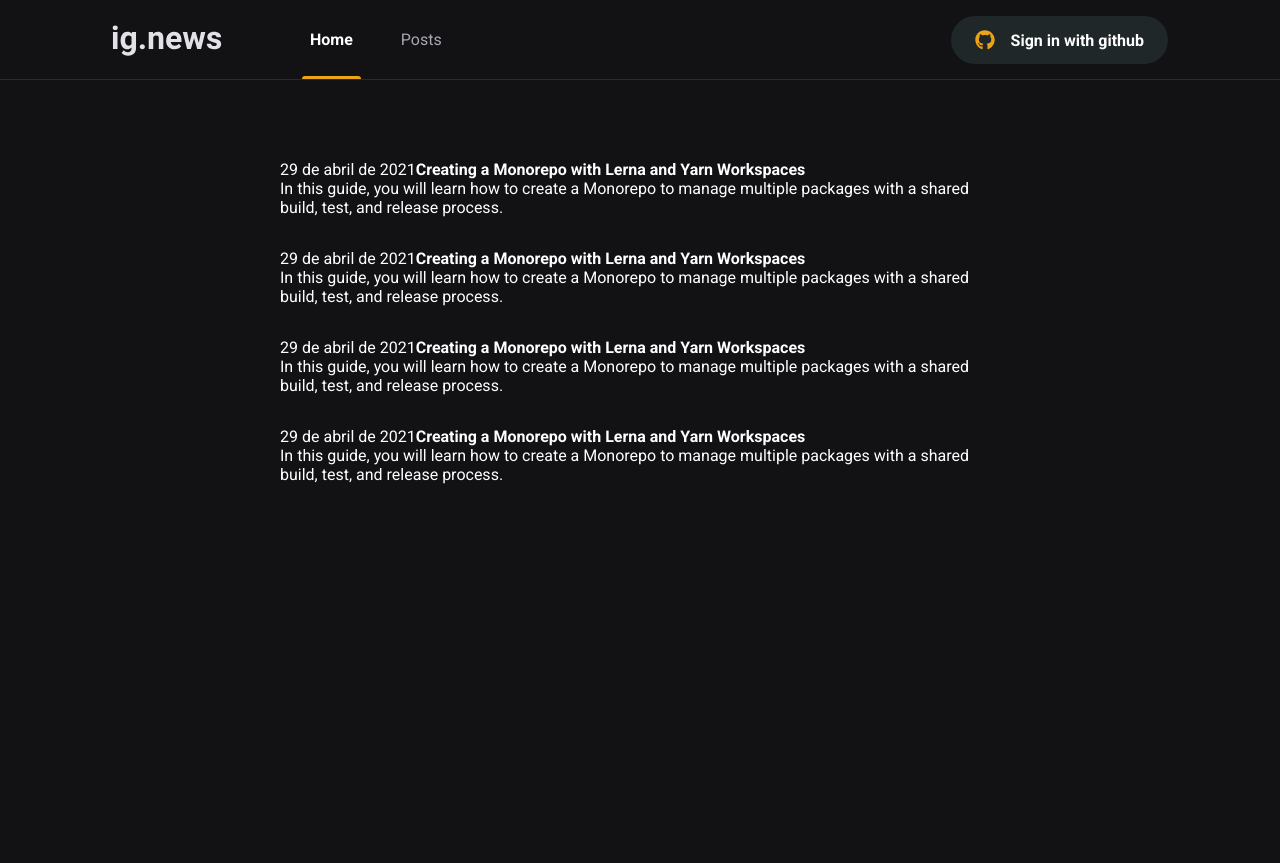
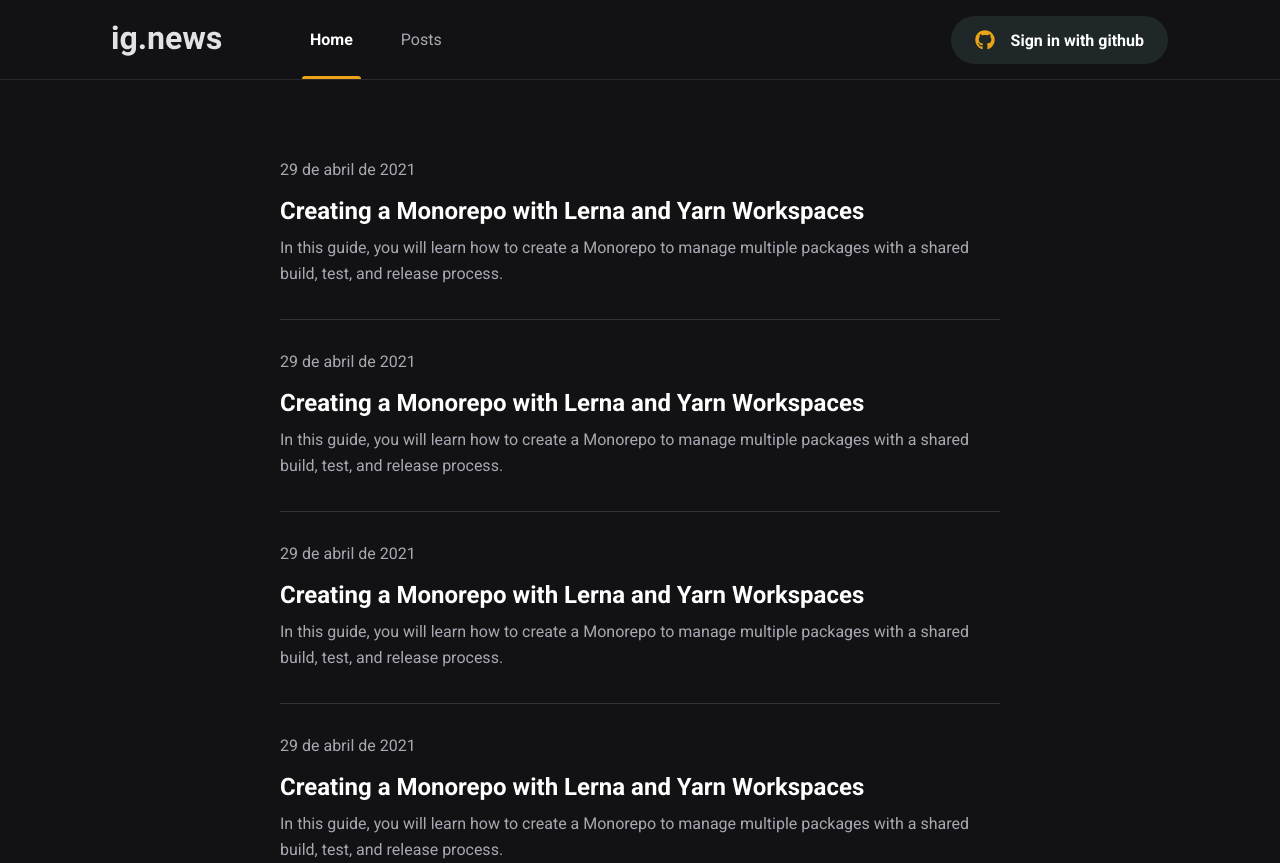
Before and after one commit to mpvinnie/ignews, a Next.js app: page /posts in a window 1280 px wide. Before the commit the page ends 800 px from the top, so only its background shows below. Built offline with nearby package versions, Linux system fonts and the light colour scheme; no server answers.

Commit message:
Styling posts page

```diff
--- a/src/pages/posts/index.tsx
+++ b/src/pages/posts/index.tsx
@@ -10,22 +10,22 @@ export default function Posts() {
 
       <main className={styles.container}>
         <div className={styles.posts}>
-          <a>
+          <a href="#">
             <time>29 de abril de 2021</time>
             <strong>Creating a Monorepo with Lerna and Yarn Workspaces</strong>
             <p>In this guide, you will learn how to create a Monorepo to manage multiple packages with a shared build, test, and release process.</p>
           </a>
-          <a>
+          <a href="#">
             <time>29 de abril de 2021</time>
             <strong>Creating a Monorepo with Lerna and Yarn Workspaces</strong>
             <p>In this guide, you will learn how to create a Monorepo to manage multiple packages with a shared build, test, and release process.</p>
           </a>
-          <a>
+          <a href="#">
             <time>29 de abril de 2021</time>
             <strong>Creating a Monorepo with Lerna and Yarn Workspaces</strong>
             <p>In this guide, you will learn how to create a Monorepo to manage multiple packages with a shared build, test, and release process.</p>
           </a>
-          <a>
+          <a href="#">
             <time>29 de abril de 2021</time>
             <strong>Creating a Monorepo with Lerna and Yarn Workspaces</strong>
             <p>In this guide, you will learn how to create a Monorepo to manage multiple packages with a shared build, test, and release process.</p>
--- a/src/pages/posts/styles.module.scss
+++ b/src/pages/posts/styles.module.scss
@@ -13,7 +13,33 @@
 
     & + a {
       margin-top: 2rem;
+      padding-top: 2rem;
+      border-top: 1px solid var(--gray-700);
+    }
 
+    time {
+      display: flex;
+      font-size: 1rem;
+      align-items: center;
+      color: var(--gray-300);
+    }
+
+    strong {
+      display: block;
+      font-size: 1.5rem;
+      margin-top: 1rem;
+      line-height: 2rem;
+      transition: color 0.2s;
+    }
+
+    p {
+      color: var(--gray-300);
+      margin-top: 0.5rem;
+      line-height: 1.625rem;
+    }
+
+    &:hover strong {
+      color: var(--yellow-500);
     }
   }
 }
```
